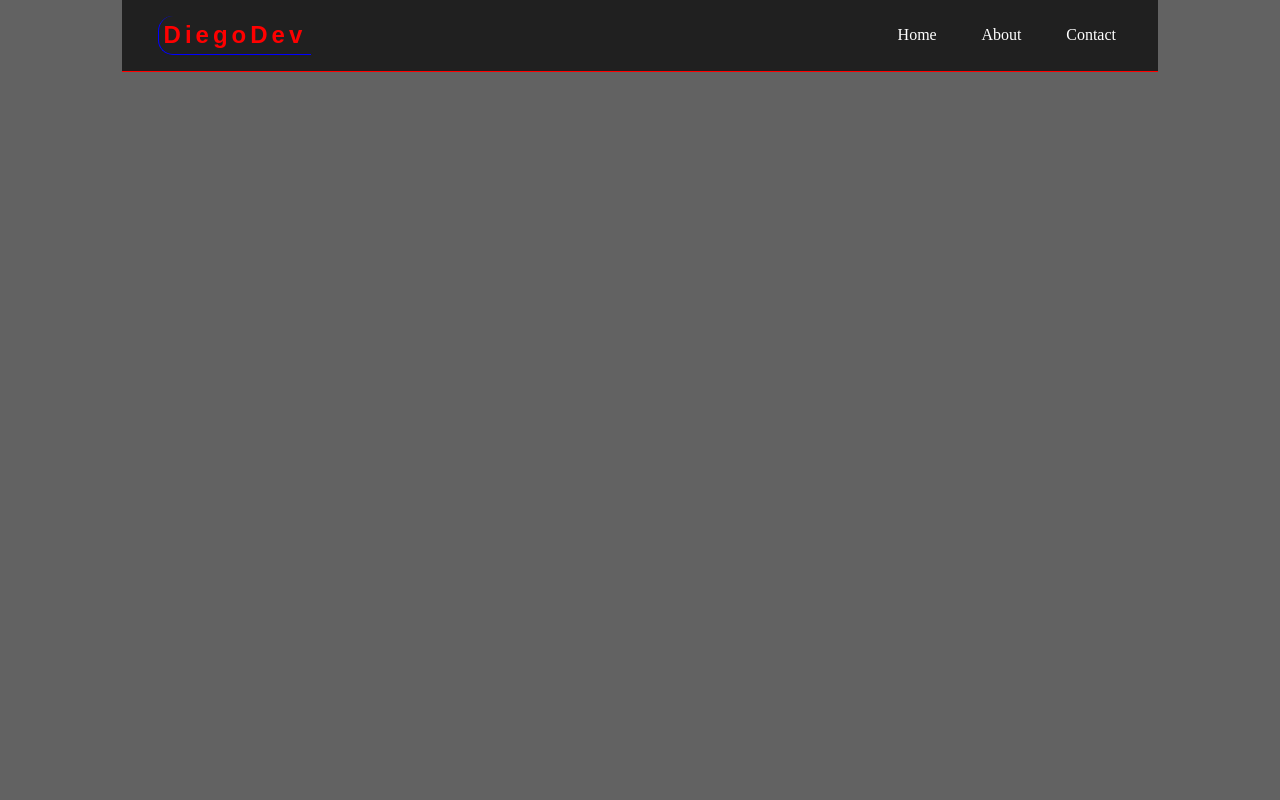
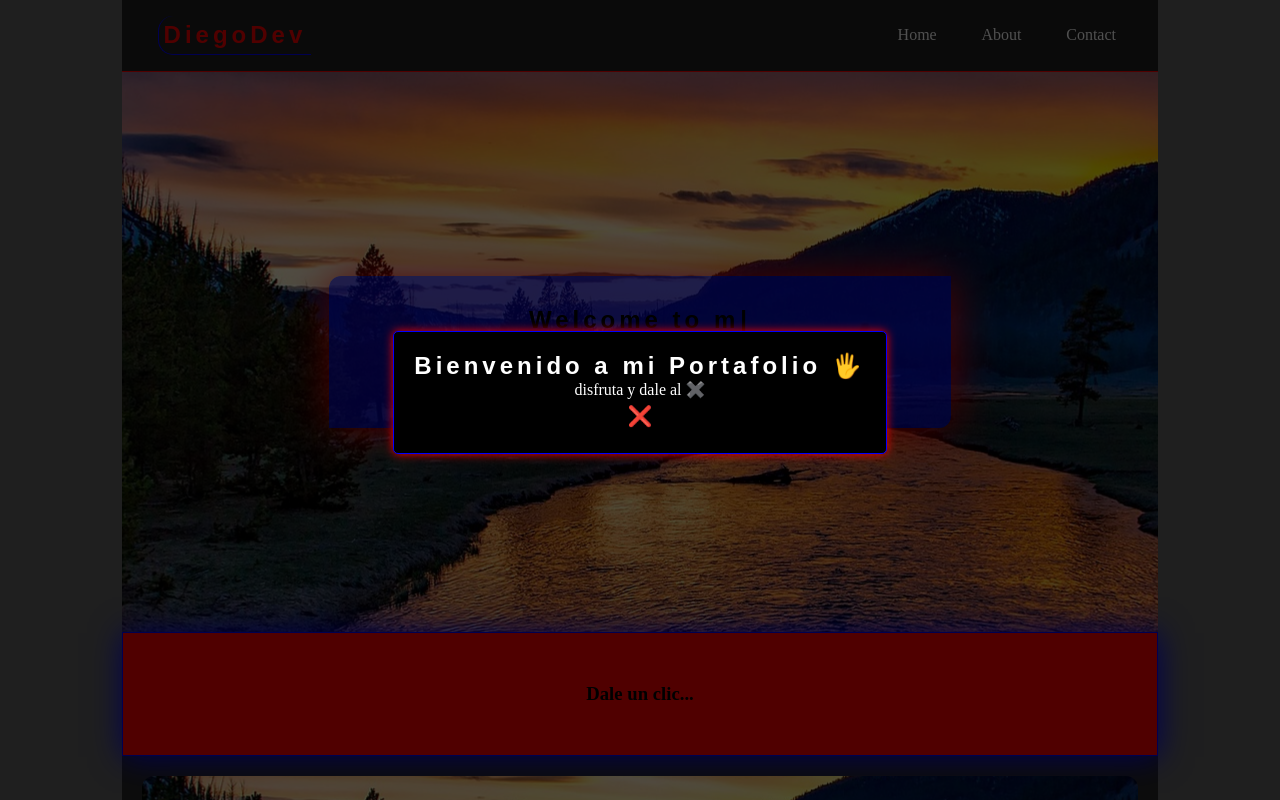
Before and after one commit to diego-monfort-landolt/Landoltdiego, a React (Vite) app: page / in a window 1280 px wide. Shown: the top 800 px of the page. Built offline with nearby package versions, Linux system fonts and the light colour scheme; a web font is replaced by a local one.

Commit message:
rm route white star in appjsx change doc titel

```diff
--- a/src/App.jsx
+++ b/src/App.jsx
@@ -16,7 +16,7 @@ function App() {
       currentPath = currentPath.substring(1);
     }
     currentPath = currentPath.replace(/\\/g, '');
-    document.title = `DiegoDev  ${'| ' + currentPath}`;
+    document.title = `Frontend Developer  ${'| ' + currentPath}`;
   }, [location]);
 
   return (
@@ -29,7 +29,7 @@ function App() {
           <Route path="/Landoltdiego-Home" element={<Home />} />
           <Route path='/Landoltdiego/About' element={<About />} />
           <Route path='/Landoltdiego/Contact' element={<Contact />} />
-          <Route path='/*{`/Landoltdiego-Home`}' element={<Home />} />
+          <Route path='/*' element={<Home />} />
         </Routes>
     </>
   )
```
